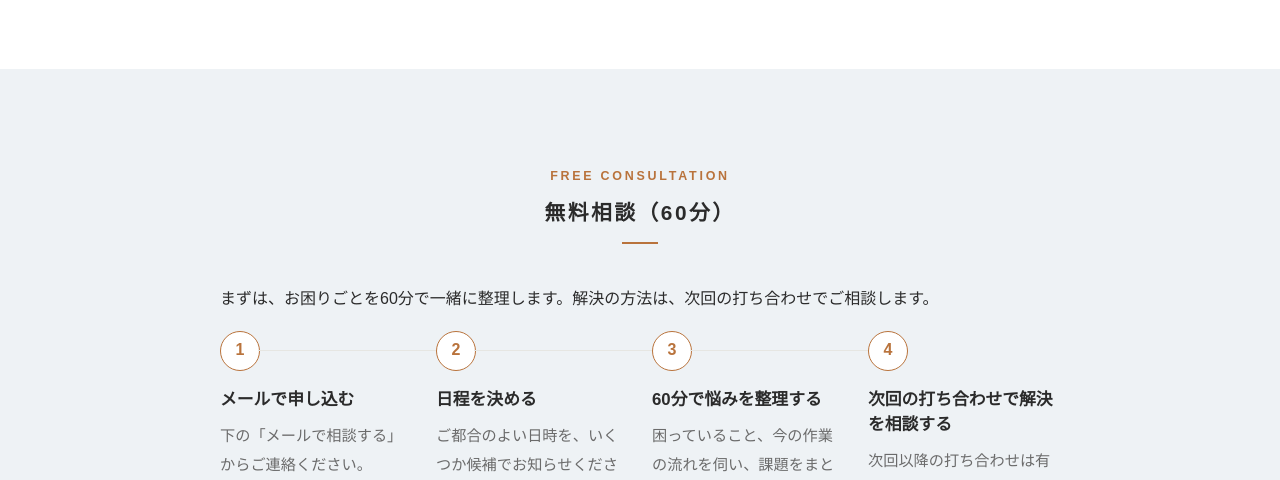
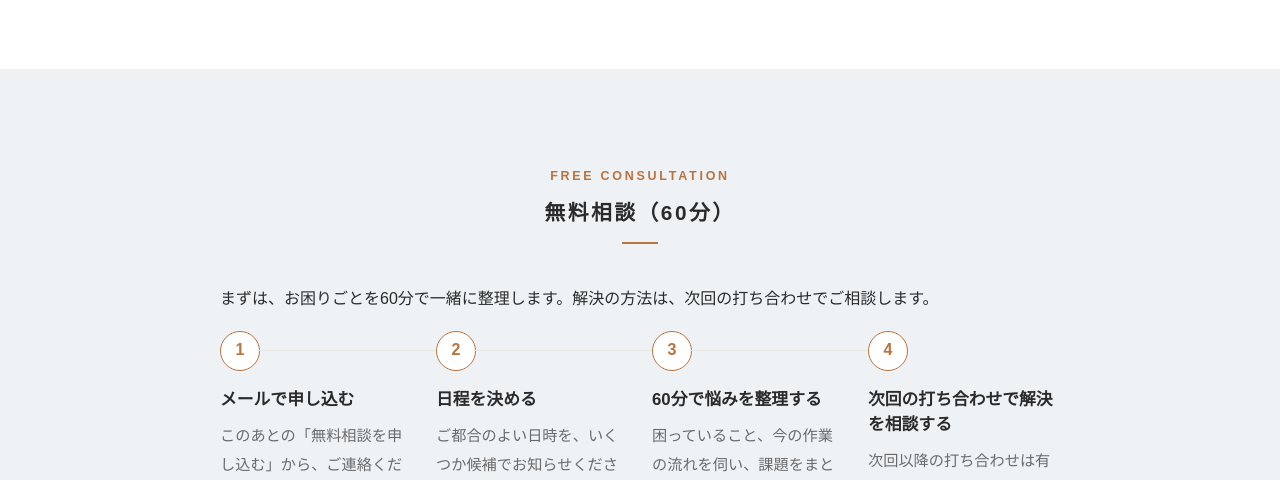
Before and after one commit to YUTOgithub/portfolio, a plain HTML site: page contact.html in a window 1280 px wide. Shown: the part 313-793 px from the top of the page. Drawn offline with Linux system fonts and the light colour scheme.

Commit message:
無料相談の手順1の文言を、実際のボタン名に合わせて修正
Co-Authored-By: Claude Sonnet 5.5 <noreply@anthropic.com>
Claude-Session: https://claude.ai/code/session_01XWZZVvY9Ufgp9eR6ATUkYv

```diff
--- a/contact.html
+++ b/contact.html
@@ -16,7 +16,7 @@
 </div>
 </header>
 <main>
-<section class="hero"><div class="wrap"><h1>お問い合わせ</h1><p class="lead">名刺交換のあとでも、初めての方でも、お気軽にどうぞ。</p></div></section><section class="section alt"><div class="wrap"><p class="en">Free Consultation</p><h2>無料相談（60分）</h2><p>まずは、お困りごとを60分で一緒に整理します。解決の方法は、次回の打ち合わせでご相談します。</p><ol class="steps"><li><h3>メールで申し込む</h3><p>下の「メールで相談する」からご連絡ください。</p></li><li><h3>日程を決める</h3><p>ご都合のよい日時を、いくつか候補でお知らせください。</p></li><li><h3>60分で悩みを整理する</h3><p>困っていること、今の作業の流れを伺い、課題をまとめます。</p></li><li><h3>次回の打ち合わせで解決を相談する</h3><p>次回以降の打ち合わせは有料です。金額は、ご相談後にお伝えします。</p></li></ol><ul class="plain"><li>無料相談は、お一人様1回までです。</li><li>次回の打ち合わせは有料です。プランへお申し込みいただいた場合は、次回の打ち合わせを無料にします。</li><li>ご相談だけでも構いません。無理なご提案はしません。</li></ul><p><a class="btn" href="mailto:ai.kaizen.partners@gmail.com?subject=%E7%84%A1%E6%96%99%E7%9B%B8%E8%AB%87%E3%81%AE%E7%94%B3%E8%BE%BC">無料相談を申し込む</a></p></div></section><section class="section"><div class="wrap"><p class="en">Email</p><h2>メールでのご連絡</h2><p>下のボタンを押すと、メールソフトが開きます。</p>
+<section class="hero"><div class="wrap"><h1>お問い合わせ</h1><p class="lead">名刺交換のあとでも、初めての方でも、お気軽にどうぞ。</p></div></section><section class="section alt"><div class="wrap"><p class="en">Free Consultation</p><h2>無料相談（60分）</h2><p>まずは、お困りごとを60分で一緒に整理します。解決の方法は、次回の打ち合わせでご相談します。</p><ol class="steps"><li><h3>メールで申し込む</h3><p>このあとの「無料相談を申し込む」から、ご連絡ください。</p></li><li><h3>日程を決める</h3><p>ご都合のよい日時を、いくつか候補でお知らせください。</p></li><li><h3>60分で悩みを整理する</h3><p>困っていること、今の作業の流れを伺い、課題をまとめます。</p></li><li><h3>次回の打ち合わせで解決を相談する</h3><p>次回以降の打ち合わせは有料です。金額は、ご相談後にお伝えします。</p></li></ol><ul class="plain"><li>無料相談は、お一人様1回までです。</li><li>次回の打ち合わせは有料です。プランへお申し込みいただいた場合は、次回の打ち合わせを無料にします。</li><li>ご相談だけでも構いません。無理なご提案はしません。</li></ul><p><a class="btn" href="mailto:ai.kaizen.partners@gmail.com?subject=%E7%84%A1%E6%96%99%E7%9B%B8%E8%AB%87%E3%81%AE%E7%94%B3%E8%BE%BC">無料相談を申し込む</a></p></div></section><section class="section"><div class="wrap"><p class="en">Email</p><h2>メールでのご連絡</h2><p>下のボタンを押すと、メールソフトが開きます。</p>
 <p><a class="btn" id="mailbtn" href="mailto:ai.kaizen.partners@gmail.com?subject=%E3%81%8A%E5%95%8F%E3%81%84%E5%90%88%E3%82%8F%E3%81%9B">メールで相談する</a></p>
 <p>メールアドレス：ai.kaizen.partners@gmail.com</p></div></section><section class="section alt"><div class="wrap"><p class="en">Message</p><h2>書いていただきたいこと</h2><ul class="plain">
 <li>お名前、会社名</li>
```
